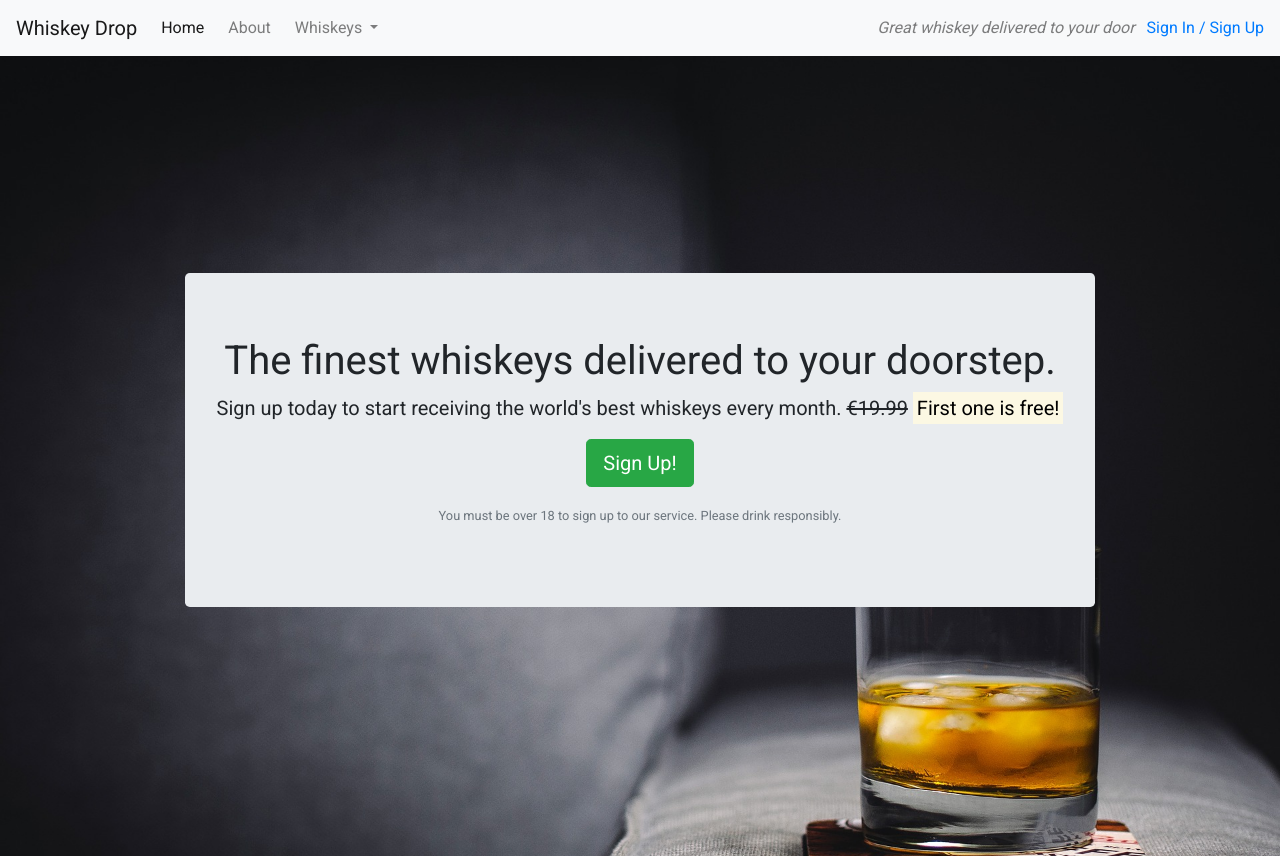
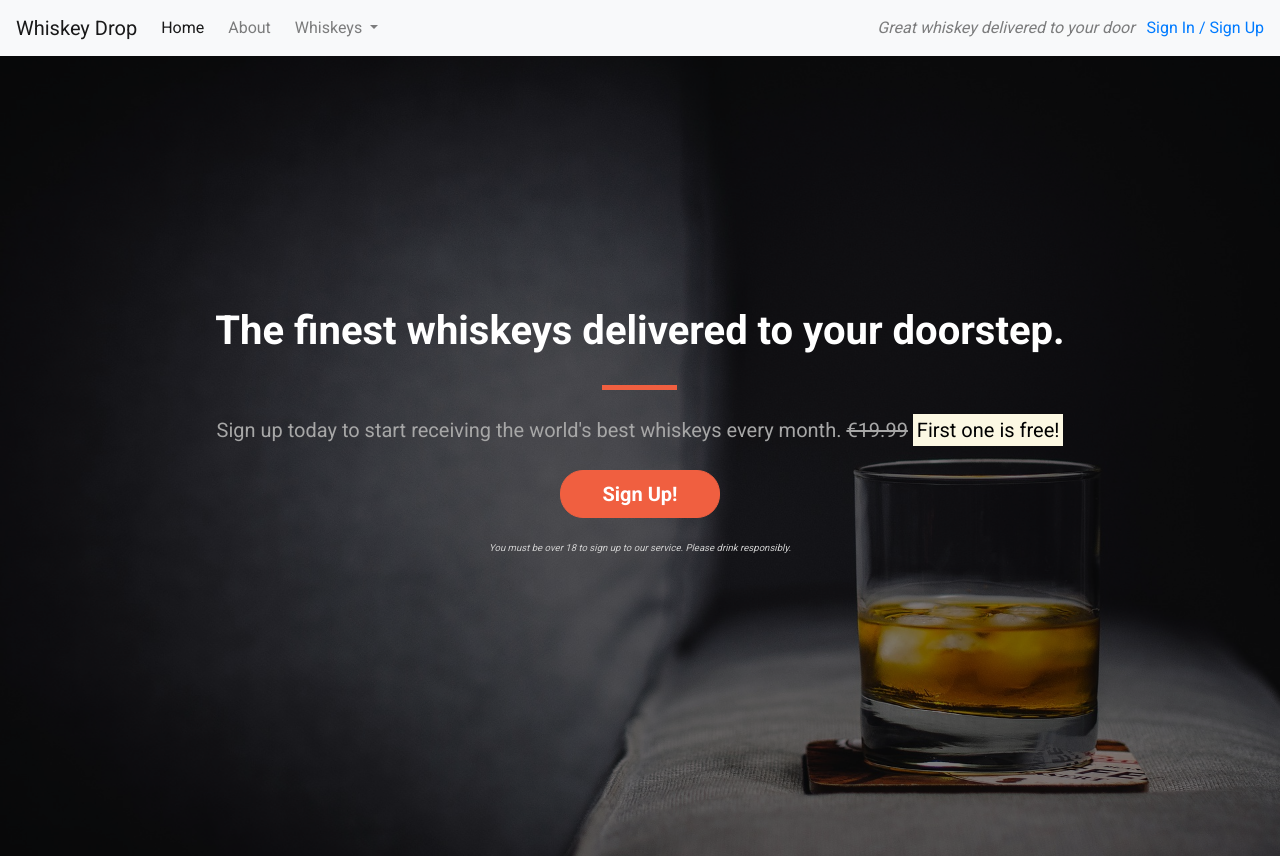
Before and after one commit to mlr314159/bootstrap4, a plain HTML site: page index.html in a window 1280 px wide. Shown: the top 856 px of the page. Drawn offline with nearby package versions, Linux system fonts and the light colour scheme.

Commit message:
first set of styling

```diff
--- a/css/style.css
+++ b/css/style.css
@@ -3,12 +3,12 @@ body {
 }
 
 .alert-container {
-    background-color: #aaa;
+
 }
 
 .callout-container{
     height: 100vh;
-    background: url(../images/whiskey-background.jpg) no-repeat center center fixed;
+    background: url(../images/whiskey-background.jpg) no-repeat bottom right fixed;
   -webkit-background-size: cover;
   -moz-background-size: cover;
   -o-background-size: cover;
@@ -18,12 +18,82 @@ body {
   align-items: center;
   justify-content: center;
 
+  position: relative;
+
 }
 
+.opaque-overlay{
+    position: absolute;
+    top: 0;
+    left: 0;
+    height: 100%;
+    width: 100%;
+    background-color: rgba(0,0,0,0.5);
+}
 .quotes-container{
-    background-color: #ccc;
+
 }
 
 .features-container{
-    background-color: #ddd;
+
 }
+
+/* Block Divider*/
+.block-divider {
+    width: 75px;
+    height: 5px;
+    border: 0;
+
+}
+
+.block-divider--orange{
+    background-color: #f05f40;
+}
+
+.block-divider--short{
+    width:35px;
+}
+
+
+/* jumbotron */
+.jumbotron{
+    background-color: transparent;
+}
+
+.jumbotron-header{
+    color: white;
+    font-weight: bold;
+    margin-bottom: 30px;
+}
+
+.jumbotron .lead{
+    margin: 25px 0;
+    color: #a7a7a7;
+}
+.jumbotron small {
+    font-size: 60%;
+    font-style: italic;
+    color: #d0d0d0;
+}
+
+/* Buttons */
+
+.btn--cta {
+    font-weight: bold;
+    border-radius: 23px;
+    width: 160px;
+}
+
+.btn--red{
+    color:white;
+    background-color: #f05f40;
+    border-color: #f05f40;
+}
+
+.btn--red:hover,
+.btn--red:active,
+.btn--red:focus,
+.btn--red:active:focus {
+    background-color: #df4929;
+    border-color: #df4929;
+}
--- a/index.html
+++ b/index.html
@@ -62,15 +62,17 @@
     -->
 	<div class="container-fluid callout-container">
 		<!-- Callout -->
+        <div class="opaque-overlay">&nbsp;</div>
 		<div class="row">
 			<div class="col-12">
 				<section class="callout jumbotron text-center">
-					<h1>The finest whiskeys delivered to your doorstep.</h1>
+					<h1 class="jumbotron-header">The finest whiskeys delivered to your doorstep.</h1>
+                    <hr class="block-divider block-divider--orange">
 					<p class="lead">Sign up today to start receiving the world's best whiskeys every month.
 						<s class="d-none d-sm-inline">€19.99</s>
 						<span class="d-inline d-sm-none"><br></span>
 						<strong><mark>First one is free!</mark></strong></p>
-					<p><button class="btn btn-lg btn-success" data-toggle="modal" data-target="#signUpModal">Sign Up!</button>
+					<p><button class="btn btn-lg btn--cta btn--red" data-toggle="modal" data-target="#signUpModal">Sign Up!</button>
 					</p>
 					<p class="text-muted">
 						<small>You must be over 18 to sign up to our service. Please drink responsibly.</small></p>
```
